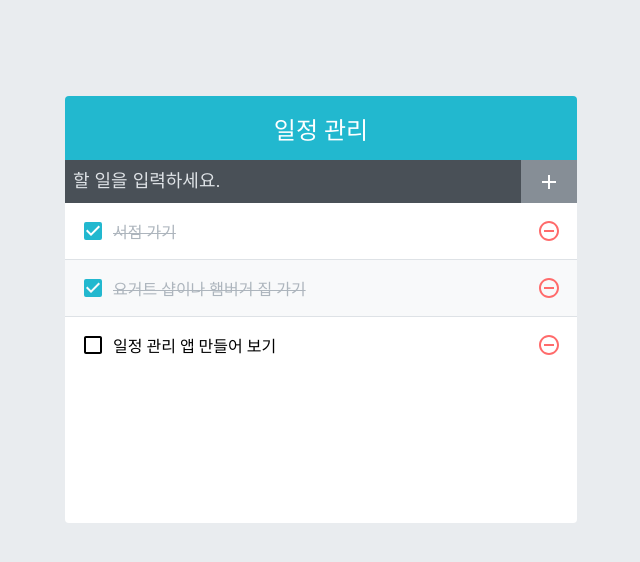
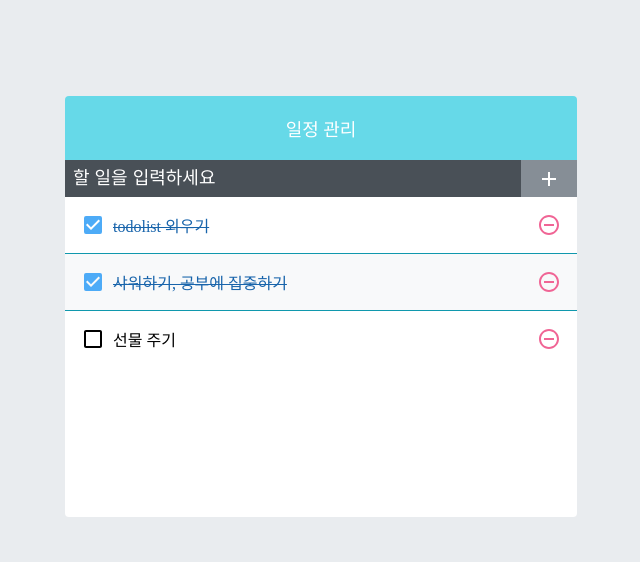
Before and after one commit to hyebinyu1110/todo-app-again, a React (Create React App) app: page / in a window 1280 px wide. Shown: the top 562 px of the page, without its empty margins (319-959 px from the left). Built offline with nearby package versions, Linux system fonts and the light colour scheme.

Commit message:
practice with todoapp

```diff
--- a/jsconfig.json
+++ b/jsconfig.json
@@ -1,5 +1,5 @@
 {
-    "compilerOptions": {
-        "target": "es2020"
-    }
+  "compilerOptions": {
+    "target": "es2020"
+  }
 }
--- a/src/App.js
+++ b/src/App.js
@@ -1,80 +1,34 @@
-import React, { useState, useRef, useCallback } from 'react';
+import React, { useState } from 'react';
 import TodoInsert from './components/TodoInsert';
 import TodoList from './components/TodoList';
 import TodoTemplate from './components/TodoTemplate';
+
 
 
 const App = () => {
   const [todos, setTodos] = useState([
     {
       id: 1,
-      text: '서점 가기',
+      text: "todolist 외우기",
       checked: true,
     },
     {
       id: 2,
-      text: '요거트 샵이나 햄버거 집 가기',
+      text: "샤워하기, 공부에 집중하기",
       checked: true,
     },
     {
       id: 3,
-      text: '일정 관리 앱 만들어 보기',
+      text: "선물 주기",
       checked: false,
-    },
-  ]);
-
-  // 고윳값으로 사용될 id
-  // ref를 사용하여 변수 담기
-  const nextId = useRef(4);
-
-  const onInsert = useCallback(
-    text =>{
-      const todo = {
-        id: nextId.current,
-        text,
-        checked: false,
-      };
-      setTodos(todos.concat(todo));
-      nextId.current +=1; // nextId 1씩 더하기
-    },
-    [todos],
-  )
-
-  const onRemove = useCallback(
-    id =>{
-      setTodos(todos.filter(
-        todo => todo.id !== id
-      ))
     }
-    , [todos]
-  )
-
-const onToggle = useCallback(
-  id =>{
-    setTodos(todos.map(
-      todo =>
-      todo.id === id ? {...todo, checked: !todo.checked
-      }
-      :
-      todo,
-    ),
-    );
-  },
-  [todos]
-)
-
+  ])
   return (
     <div>
-     <TodoTemplate>
-       <TodoInsert
-       onInsert={onInsert}
-       />
-       <TodoList
-       todos={todos}
-       onRemove={onRemove}
-       onToggle={onToggle}
-       />
-     </TodoTemplate>
+      <TodoTemplate>
+        <TodoInsert />
+        <TodoList todos={todos} />
+      </TodoTemplate>
     </div>
   );
 };
--- a/src/components/TodoInsert.js
+++ b/src/components/TodoInsert.js
@@ -1,38 +1,16 @@
-import { useState, useCallback } from 'react';
+import './TodoInsert.scss';
 import { MdAdd } from 'react-icons/md';
-import './TodoInsert.scss';
 
-const TodoInsert = ({onInsert}) =>{
-    const [value, setValue] = useState('');
-
-    const onChange = useCallback(e =>{
-        setValue(e.target.value);
-        console.log(value);
-    },[]);
-
-
-    const onSubmit = useCallback(
-        e=>{
-            onInsert(value);
-            setValue(''); //value 값 초기화
-            //submit 이벤트는 브라우저에서 새로고침을 발생시킵니다.
-            // 이를 방지하기 위해 이 함수를 호출합니다.
-            e.preventDefault();
-    },
-    [onInsert, value],
-    );
-
-    return(
-        <form className="TodoInsert"  onSubmit={onSubmit}>
-            <input placeholder="할 일을 입력하세요."
-            value={value}
-            onChange={onChange}
-            />
-            <button type="submit">
+const TodoInsert = () => {
+    return (
+        <form className="TodoInsert">
+            <input placeholder="할 일을 입력하세요" />
+            <button value="submit">
                 <MdAdd />
             </button>
         </form>
-    );
-};
+    )
+}
+
 
 export default TodoInsert;
--- a/src/components/TodoInsert.scss
+++ b/src/components/TodoInsert.scss
@@ -1,26 +1,24 @@
-.TodoInsert{
+.TodoInsert {
+  background: #495057;
   display: flex;
-    background: #495057;
-    input{
-        //기본 스타일 초기화
+  input {
     background: none;
+    border: none;
     outline: none;
-        border: none;
     padding: 0.5rem;
+    color: white;
     font-size: 1.125rem;
-        line-height: 1.5;
+
+    &::placeholder {
       color: white;
-        &::placeholder{
-            color: #dee2e6;
     }
-        //버튼을 제외한 영역을 모두 차지하기
     flex: 1;
   }
-    button{
-        // 기본 스타일 초기화
+
+  button {
     background: none;
+    border: none;
     outline: none;
-        border: none;
     background: #868e96;
     color: white;
     padding-left: 1rem;
@@ -30,8 +28,8 @@
     align-items: center;
     cursor: pointer;
     transition: 0.1s background ease-in;
-        &:hover{
-            background: #adb5bd;
+    &:hover {
+      background: #ced4da;
     }
   }
 }
--- a/src/components/TodoList.js
+++ b/src/components/TodoList.js
@@ -1,20 +1,17 @@
-import TodoListItem from './TodoListItem';
+import TodoListItem from "./TodoListItem";
 import './TodoList.scss';
 
-const TodoList = ({ todos, onRemove, onToggle }) => {
+
+const TodoList = ({ todos }) => {
     return (
         <div className="TodoList">
             {
                 todos.map(todo => (
-                    <TodoListItem
-                        key={todo.id}
-                        todo={todo}
-                        onRemove={onRemove}
-                        onToggle={onToggle}
-                    />
-                ))}
+                    <TodoListItem key={todo.id} todo={todo} />
+                ))
+            }
         </div>
-    );
-};
+    )
+}
 
 export default TodoList;
--- a/src/components/TodoListItem.js
+++ b/src/components/TodoListItem.js
@@ -1,26 +1,24 @@
+import './TodoListItem.scss';
 import {
     MdCheckBoxOutlineBlank,
     MdCheckBox,
-    MdRemoveCircleOutline,
+    MdRemoveCircleOutline
 } from 'react-icons/md';
 import cn from 'classnames';
-import './TodoListItem.scss';
 
-const TodoListItem = ({todo, onRemove, onToggle}) => {
-    const { id, text, checked } = todo;
-
-
+const TodoListItem = ({ todo }) => {
+    const { text, checked } = todo;
     return (
         <div className="TodoListItem">
-            <div className={cn("checkbox", {checked})} onClick={()=>onToggle(id)}>
-                {checked? <MdCheckBox /> :     <MdCheckBoxOutlineBlank />}
+            <div className={cn("checkbox", { checked })} >
+                {checked ? <MdCheckBox /> : <MdCheckBoxOutlineBlank />}
                 <div className="text">{text}</div>
             </div>
-            <div className="remove" onClick={()=> onRemove(id)}>
+            <div className="remove">
                 <MdRemoveCircleOutline />
             </div>
         </div>
-    );
-};
+    )
+}
 
 export default TodoListItem;
--- a/src/components/TodoListItem.scss
+++ b/src/components/TodoListItem.scss
@@ -1,49 +1,46 @@
 .TodoListItem {
   padding: 1rem;
   display: flex;
-    align-items: center; //세로 중앙 정렬
-    &:nth-child(even){
+  align-items: center;
+  &:nth-child(even) {
     background: #f8f9fa;
   }
-
-    .checkbox{
+  .checkbox {
     cursor: pointer;
-        flex: 1; // 차지할수 있는 영역 모두 차지
+    flex: 1;
     display: flex;
-        align-items: center;// 세로 중앙 정렬
-        svg{
-            //아이콘
+    align-items: center;
+    svg {
       font-size: 1.5rem;
     }
-        .text{
+    .text {
       margin-left: 0.5rem;
-            flex: 1; //  차지할 수 있는 영역 모두 차지
+      flex: 1;
     }
-        // 체크되었을 때 보여줄 스타일
-        &.checked{
-            svg{
-                color: #22b8cf;
+
+    &.checked {
+      svg {
+        color: #4dabf7;
       }
-            .text{
-                color: #adb5bd;
+      .text {
+        color: #1864ab;
         text-decoration: line-through;
       }
     }
   }
 
-    .remove{
+  .remove {
     display: flex;
     align-items: center;
     font-size: 1.5rem;
-        color: #ff6b6b;
+    color: #f06595;
     cursor: pointer;
-        &:hover{
-            color: #ff8787;
+    &:hover {
+      color: #d6336c;
     }
   }
 
-    // 엘리먼트 사이사이에 테두리를 넣어 줌
   & + & {
-        border-top: 1px solid #dee2e6;
+    border-top: 1px solid #1098ad;
   }
 }
--- a/src/components/TodoTemplate.scss
+++ b/src/components/TodoTemplate.scss
@@ -1,24 +1,22 @@
-.TodoTemplate{
+.TodoTemplate {
   width: 512px;
-    //width가 주어진 상태에서 좌우 중앙 정렬
   margin-left: auto;
   margin-right: auto;
   margin-top: 6rem;
   border-radius: 4px;
   overflow: hidden;
 
-    .app-title{
-        background: #22b8cf;
+  .app-title {
+    background: #66d9e8;
+    height: 4rem;
+    font-size: 1.125rem;
     color: white;
-        height: 4rem;
-        font-size: 1.5rem;
     display: flex;
     align-items: center;
     justify-content: center;
-
   }
 
-    .content{
+  .content {
     background: white;
   }
 }
--- a/src/index.css
+++ b/src/index.css
@@ -1,4 +1,4 @@
-body{
+body {
   margin: 0;
   padding: 0;
   background: #e9ecef;
```
Also changed, not shown: src/components/TodoList.scss (+4 -4 lines), src/components/TodoTemplate.js (+3 -4 lines), 1 other file (tests, documents, lock files or other folders). Lines whose indentation alone changed are shown as unchanged.
